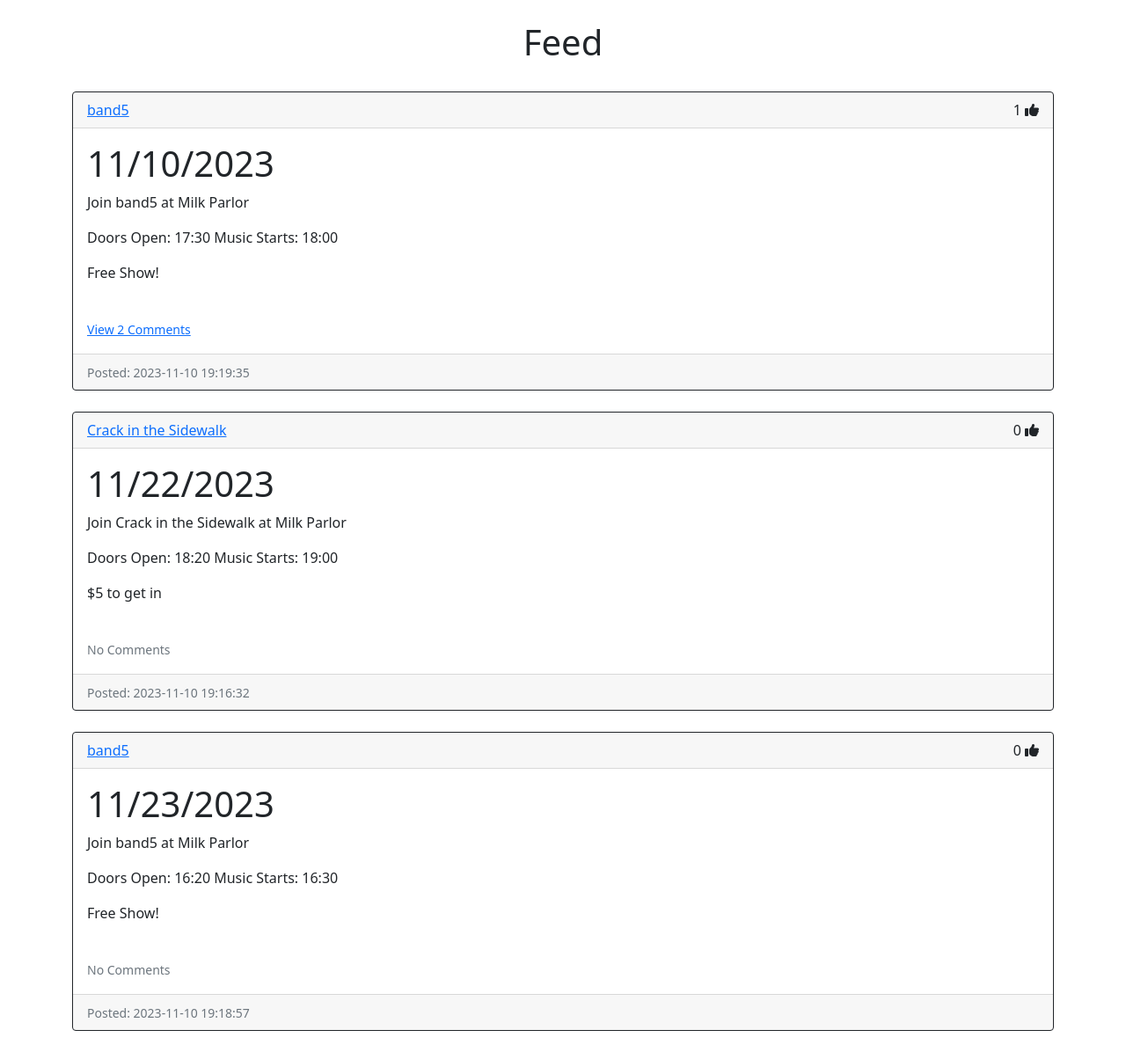
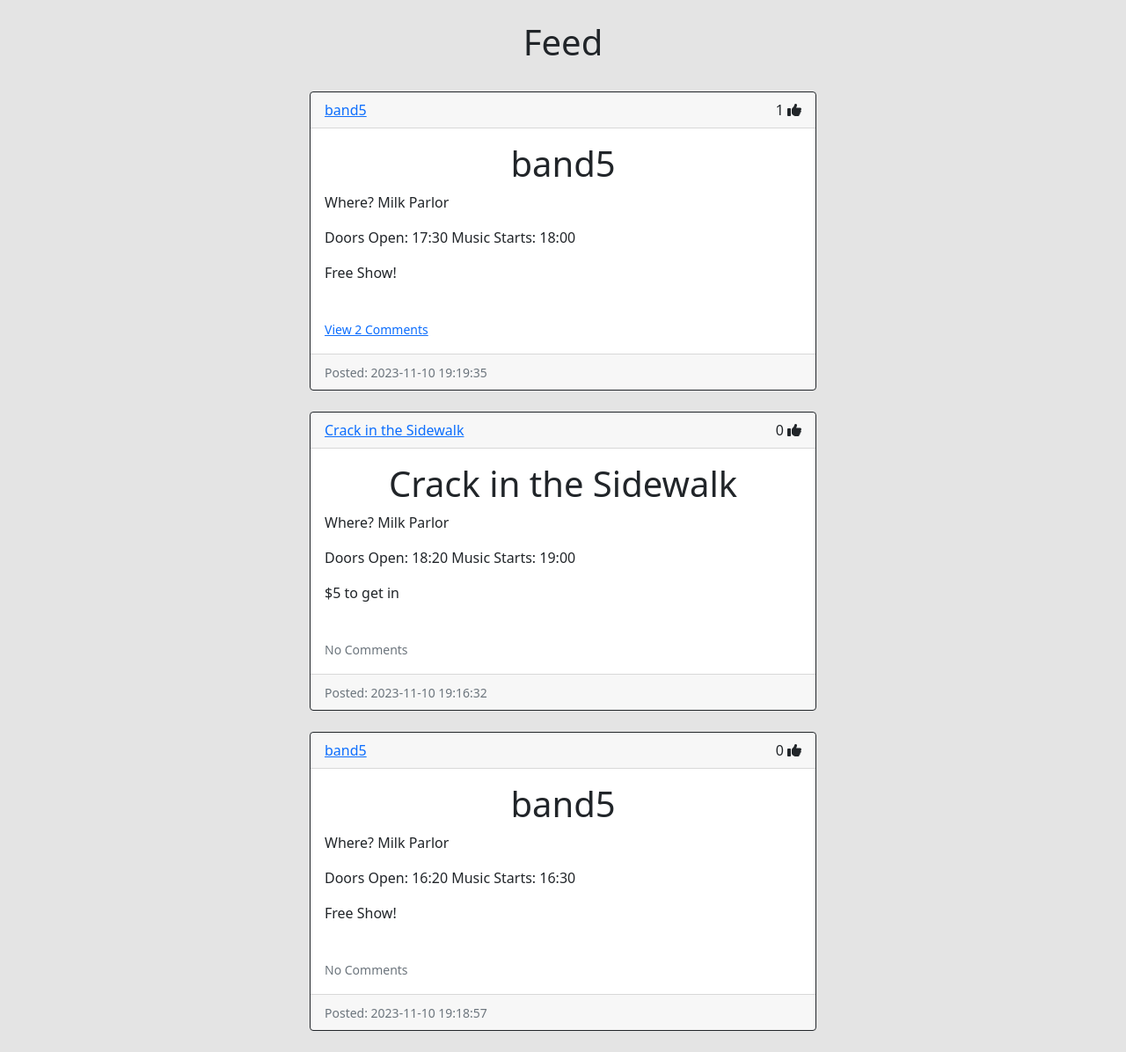
Before and after one commit to hessnt30/blog, a Flask app: page / in a window 1280 px wide. Shown: the part 56-1252 px from the top of the page at 88% size. Run offline with Flask 3, Linux system fonts and the light colour scheme; some libraries are stand-ins or nearby versions.

Commit message:
Changes to be committed: 	modified:   instance/database.db 	modified:   todo.txt 	modified:   website/__pycache__/views.cpython-310.pyc 	modified:   website/templates/post_div.html

```diff
--- a/todo.txt
+++ b/todo.txt
@@ -19,12 +19,6 @@
 - Really need to make css sheets because the
   style tags are getting out of hand.
 - Need to style the posts in the feed
-
-# Sorting
----------
-- Need to sort the posts by date of show posted.
-  - Add a little h1 tag above shows grouped in the same day?
-  - Don't display a tag for a day if there is no shows
 
 
 # How to verify band accounts?
--- a/website/templates/post_div.html
+++ b/website/templates/post_div.html
@@ -1,10 +1,12 @@
 {% extends "base.html" %} {% block title %}Feed{% endblock %}
 {% block content%}
 
+<body style="background-color:rgb(228, 228, 228);">
     <br/>
     <h1 align="center">{% block header %}Feed{% endblock %}</h1>
     <br/>
 
+    <div class="container" style="width:600px;">
         <div id="posts">
             {% for post in posts %}
                 <div class="card border-dark">
@@ -40,8 +42,8 @@
                         <!-- Actual Post -->
                         <div class="card-text">
                             <div>
-                        <h1>{{post.date}}</h1>
-                        <p>Join {{post.user.username}} at {{post.location}}</p>
+                                <h1 align="center">{{post.user.username}}</h1>
+                                <p>Where? {{post.location}}</p>
                                 <p>Doors Open: {{post.doors}} Music Starts: {{post.time}}</p>
                                 {%if post.price|int == 0 %}
                                 <p>Free Show!</p>
@@ -108,6 +110,8 @@
             <br />
             {% endfor %}
         </div>
+    </div>
+</body>
 
 
 {% endblock %}
```
Also changed, not shown: instance/database.db. Lines whose indentation alone changed are shown as unchanged.
